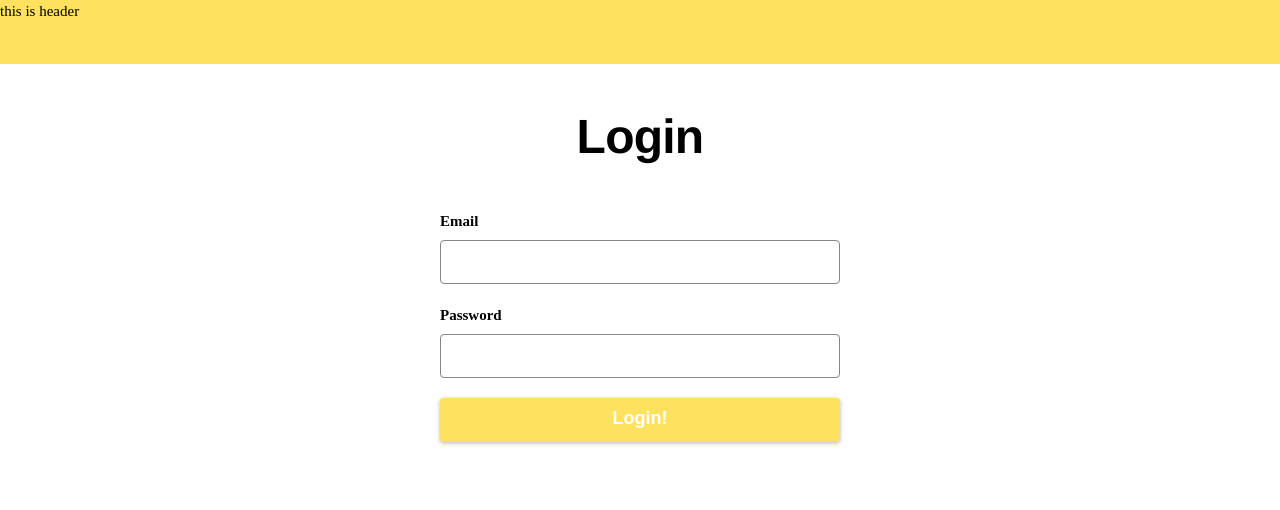
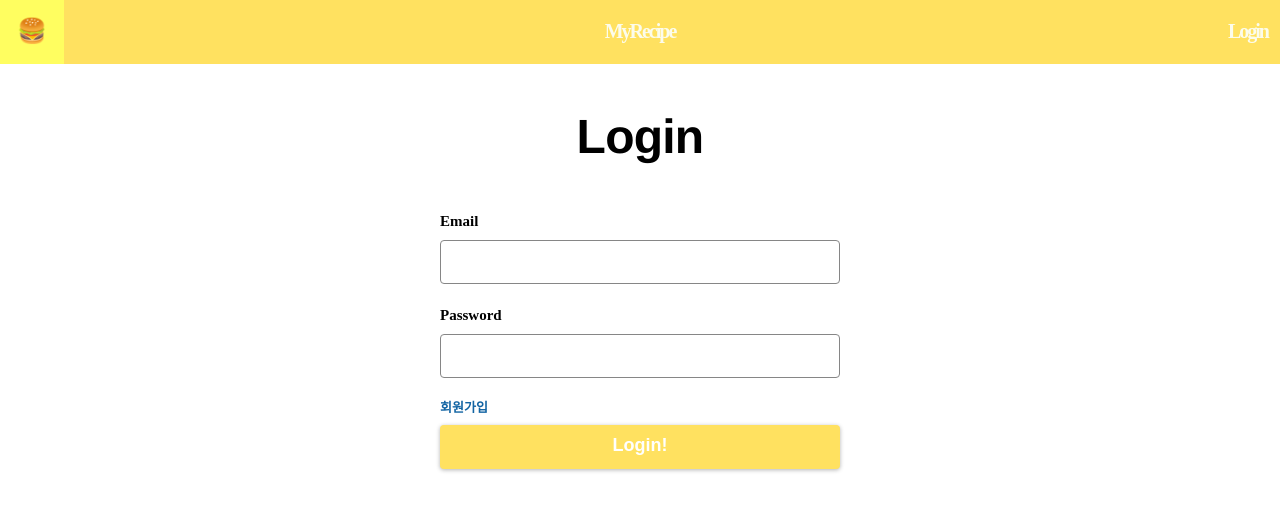
Before and after one commit to kimsg64/MyRecipe, a React (Create React App) app: page /login in a window 1280 px wide. Shown: the top 510 px of the page. Built offline with nearby package versions, Linux system fonts and the light colour scheme; no server answers.

Commit message:
add profile with gravatar

```diff
--- a/package.json
+++ b/package.json
@@ -9,6 +9,7 @@
     "@testing-library/jest-dom": "^5.16.5",
     "@testing-library/react": "^13.3.0",
     "@testing-library/user-event": "^13.5.0",
+    "@types/gravatar": "^1.8.3",
     "@types/jest": "^27.5.2",
     "@types/node": "^16.11.56",
     "@types/react": "^18.0.18",
@@ -17,6 +18,7 @@
     "eslint-config-prettier": "^8.5.0",
     "eslint-plugin-prettier": "^4.2.1",
     "firebase": "^9.9.4",
+    "gravatar": "^1.8.2",
     "react": "^18.2.0",
     "react-dom": "^18.2.0",
     "react-router-dom": "^6.3.0",
--- /dev/null
+++ b/src/components/SubMenu/inedx.tsx
@@ -0,0 +1,20 @@
+import { useCallback } from 'react';
+import { CreateSubMenu } from './style';
+
+interface Props {
+    isOpenProfile: boolean;
+    onClickProfile: () => void;
+}
+
+const SubMenu = (props: Props) => {
+    const stopPropagation = useCallback((e: any) => {
+        e.stopPropagation();
+    }, []);
+    return (
+        <CreateSubMenu onClick={props.onClickProfile}>
+            <div onClick={stopPropagation}>Menu</div>
+        </CreateSubMenu>
+    );
+};
+
+export default SubMenu;
--- /dev/null
+++ b/src/components/SubMenu/style.tsx
@@ -0,0 +1,23 @@
+import styled from '@emotion/styled';
+
+export const CreateSubMenu = styled.div`
+    position: fixed;
+    top: 0;
+    right: 0;
+    left: 0;
+    bottom: 0;
+    z-index: 1000;
+    & > div {
+        position: absolute;
+        display: inline-block;
+        --saf-0: rgba(var(--sk_foreground_low, 29, 28, 29), 0.13);
+        box-shadow: 0 0 0 1px var(--saf-0), 0 4px 12px 0 rgba(0, 0, 0, 0.12);
+        background-color: rgba(var(--sk_foreground_min_solid, 248, 248, 248), 1);
+        border-radius: 6px;
+        user-select: none;
+        min-width: 360px;
+        z-index: 512;
+        max-height: calc(100vh - 20px);
+        color: rgb(29, 28, 29);
+    }
+`;
--- a/src/components/TopNav/index.tsx
+++ b/src/components/TopNav/index.tsx
@@ -1,7 +1,48 @@
+import { useCallback, useEffect, useState } from 'react';
+import { Link } from 'react-router-dom';
 import { TopHeader } from './style';
+import { getLoginStatus } from '@src/firebase';
+import gravatar from 'gravatar';
+import SubMenu from '../SubMenu/inedx';
 
 const TopNav = () => {
-    return <TopHeader>this is header</TopHeader>;
+    const [isLoggedIn, setIsLoggedIn] = useState(false);
+    const [isOpenProfile, setIsOpenProfile] = useState(false);
+
+    useEffect(() => {
+        try {
+            getLoginStatus(setIsLoggedIn);
+        } catch (error: any) {
+            console.log(error);
+        }
+    }, []);
+
+    const onClickProfile = useCallback(() => {
+        setIsOpenProfile((prev) => !prev);
+    }, []);
+
+    return (
+        <TopHeader>
+            <section>
+                <span>🍔</span>
+            </section>
+            <section>
+                <Link to="/">MyRecipe</Link>
+            </section>
+            <section>
+                {isLoggedIn ? (
+                    <span onClick={onClickProfile}>
+                        <img src={gravatar.url('email', { s: '36px', d: 'retro' })} alt={'user'} />
+                    </span>
+                ) : (
+                    <span>
+                        <Link to="/login">Login</Link>
+                    </span>
+                )}
+                {isOpenProfile && <SubMenu isOpenProfile={isOpenProfile} onClickProfile={onClickProfile} />}
+            </section>
+        </TopHeader>
+    );
 };
 
 export default TopNav;
--- a/src/components/TopNav/style.tsx
+++ b/src/components/TopNav/style.tsx
@@ -8,4 +8,30 @@ export const TopHeader = styled.header`
     background-color: rgb(255, 225, 96);
     position: fixed;
     top: 0;
+    user-select: none;
+
+    & section,
+    & section span {
+        min-width: 64px;
+        height: 64px;
+        display: flex;
+        justify-content: center;
+        align-items: center;
+        font-size: 24px;
+    }
+    & section span:hover {
+        background-color: rgb(255, 254, 96);
+        cursor: pointer;
+    }
+    & section span:active {
+        background-color: rgb(255, 200, 100);
+    }
+
+    & section a {
+        font-size: 20px;
+        letter-spacing: -2px;
+        font-weight: bold;
+        color: rgb(252 252 236);
+        text-decoration: none;
+    }
 `;
--- a/src/pages/Home/index.tsx
+++ b/src/pages/Home/index.tsx
@@ -2,9 +2,10 @@ import { useEffect, useState } from 'react';
 import { Link } from 'react-router-dom';
 import { getLoginStatus, getUserInfo, logout } from '@src/firebase';
 import { Button } from '@pages/SignUp/style';
-import Search from '@src/layouts/Search';
+import Search from '@src/layouts/WhichLayout';
+import DefaultLayout from '@src/layouts/DefaultLayout';
 
-const Main = () => {
+const Home = () => {
     const [isLoggedIn, setIsLoggedIn] = useState(false);
     const [currentUser, setCurrentUser] = useState('');
 
@@ -30,24 +31,26 @@ const Main = () => {
 
     if (isLoggedIn && currentUser) {
         return (
+            <DefaultLayout>
                 <div>
                     {currentUser} 로그인함
                     <Button onClick={onClickLogout}>로그아웃</Button>
                     <Search />
                 </div>
+            </DefaultLayout>
         );
     }
 
     return (
-    <div>
+        <DefaultLayout>
             <div>
                 <Link to="/login">로그인 하러가기</Link>
             </div>
             <div>
                 <Link to="/signup">회원가입</Link>
             </div>
-    </div>
+        </DefaultLayout>
     );
 };
 
-export default Main;
+export default Home;
--- a/src/pages/LogIn/index.tsx
+++ b/src/pages/LogIn/index.tsx
@@ -1,9 +1,10 @@
 import { useCallback, useState } from 'react';
-import { Button, Error, Form, Header, Input, Label, Success } from '@pages/SignUp/style';
+import { Button, Error, Form, Header, Input, Label, LinkContainer, Success } from '@pages/SignUp/style';
 import { login } from '@src/firebase';
 import { Navigate } from 'react-router-dom';
 import useInput from '@hooks/useInput';
 import DefaultLayout from '@src/layouts/DefaultLayout';
+import { Link } from 'react-router-dom';
 
 const LogIn = () => {
     const [email, onChangeEmail] = useInput('');
@@ -50,6 +51,9 @@ const LogIn = () => {
                     {loginError && <Error>로그인 실패({loginError})!</Error>}
                     {loginSuccess && <Success>로그인 성공!</Success>}
                 </Label>
+                <LinkContainer>
+                    <Link to="/signup">회원가입</Link>
+                </LinkContainer>
                 <Button type="submit">Login!</Button>
             </Form>
         </DefaultLayout>
```
Also changed, not shown: src/App.css (indentation only), src/layouts/WhichLayout/index.tsx (renamed from src/layouts/Search/index.tsx), src/layouts/WhichLayout/style.tsx (added), 1 other file (tests, documents, lock files or other folders). Lines whose indentation alone changed are shown as unchanged.
